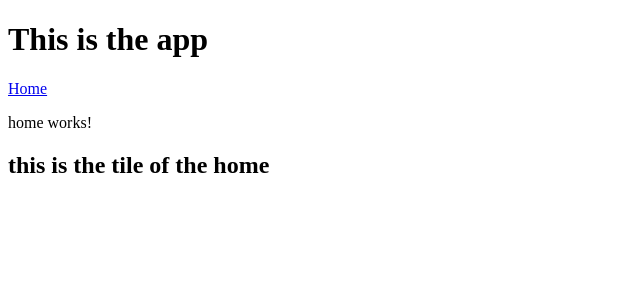
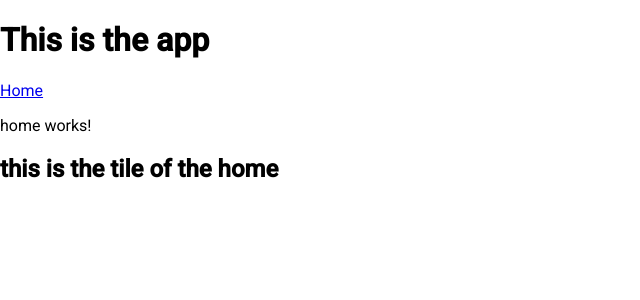
Before and after one commit to casparemiljensen/competex-frontend, an Angular app in the folder CompeteX/: page /home in a window 1280 px wide. Shown: the top 300 px of the page, without its empty margins (0-640 px from the left). Built offline with nearby package versions, Linux system fonts and the light colour scheme.

Commit message:
setup the angular material pacage

```diff
--- a/CompeteX/angular.json
+++ b/CompeteX/angular.json
@@ -37,6 +37,7 @@
               }
             ],
             "styles": [
+              "src/custom-theme.scss",
               "src/styles.css"
             ],
             "scripts": []
--- a/CompeteX/package.json
+++ b/CompeteX/package.json
@@ -11,10 +11,12 @@
   "private": true,
   "dependencies": {
     "@angular/animations": "^18.2.0",
+    "@angular/cdk": "^18.2.9",
     "@angular/common": "^18.2.0",
     "@angular/compiler": "^18.2.0",
     "@angular/core": "^18.2.0",
     "@angular/forms": "^18.2.0",
+    "@angular/material": "^18.2.9",
     "@angular/platform-browser": "^18.2.0",
     "@angular/platform-browser-dynamic": "^18.2.0",
     "@angular/router": "^18.2.0",
--- a/CompeteX/src/app/app.module.ts
+++ b/CompeteX/src/app/app.module.ts
@@ -4,6 +4,7 @@
 import { AppRoutingModule } from './app-routing.module';
 import { AppComponent } from './app.component';
 import { HomeComponent } from './home/home.component';
+import { provideAnimationsAsync } from '@angular/platform-browser/animations/async';
 
 @NgModule({
   declarations: [
@@ -14,7 +15,9 @@
     BrowserModule,
     AppRoutingModule
   ],
-  providers: [],
+  providers: [
+    provideAnimationsAsync()
+  ],
   bootstrap: [AppComponent]
 })
 export class AppModule { }
--- /dev/null
+++ b/CompeteX/src/custom-theme.scss
@@ -0,0 +1,36 @@
+
+// Custom Theming for Angular Material
+// For more information: https://material.angular.io/guide/theming
+@use '@angular/material' as mat;
+// Plus imports for other components in your app.
+
+// Include the common styles for Angular Material. We include this here so that you only
+// have to load a single css file for Angular Material in your app.
+// Be sure that you only ever include this mixin once!
+@include mat.core();
+
+// Define the theme object.
+$CompeteX-theme: mat.define-theme((
+  color: (
+    theme-type: light,
+    primary: mat.$azure-palette,
+    tertiary: mat.$blue-palette,
+  ),
+  density: (
+    scale: 0,
+  )
+));
+
+// Include theme styles for core and each component used in your app.
+// Alternatively, you can import and @include the theme mixins for each component
+// that you are using.
+:root {
+  @include mat.all-component-themes($CompeteX-theme);
+}
+
+// Comment out the line below if you want to use the pre-defined typography utility classes.
+// For more information: https://material.angular.io/guide/typography#using-typography-styles-in-your-application.
+// @include mat.typography-hierarchy($CompeteX-theme);
+
+// Comment out the line below if you want to use the deprecated `color` inputs.
+// @include mat.color-variants-backwards-compatibility($CompeteX-theme);
--- a/CompeteX/src/index.html
+++ b/CompeteX/src/index.html
@@ -6,8 +6,10 @@
   <base href="/">
   <meta name="viewport" content="width=device-width, initial-scale=1">
   <link rel="icon" type="image/x-icon" href="favicon.ico">
+  <link href="https://fonts.googleapis.com/css2?family=Roboto:wght@300;400;500&display=swap" rel="stylesheet">
+  <link href="https://fonts.googleapis.com/icon?family=Material+Icons" rel="stylesheet">
 </head>
-<body>
+<body class="mat-typography">
   <app-root></app-root>
 </body>
 </html>
--- a/CompeteX/src/styles.css
+++ b/CompeteX/src/styles.css
@@ -1 +1,4 @@
 /* You can add global styles to this file, and also import other style files */
+
+html, body { height: 100%; }
+body { margin: 0; font-family: Roboto, "Helvetica Neue", sans-serif; }
```
Also changed, not shown: 1 other file (tests, documents, lock files or other folders).
